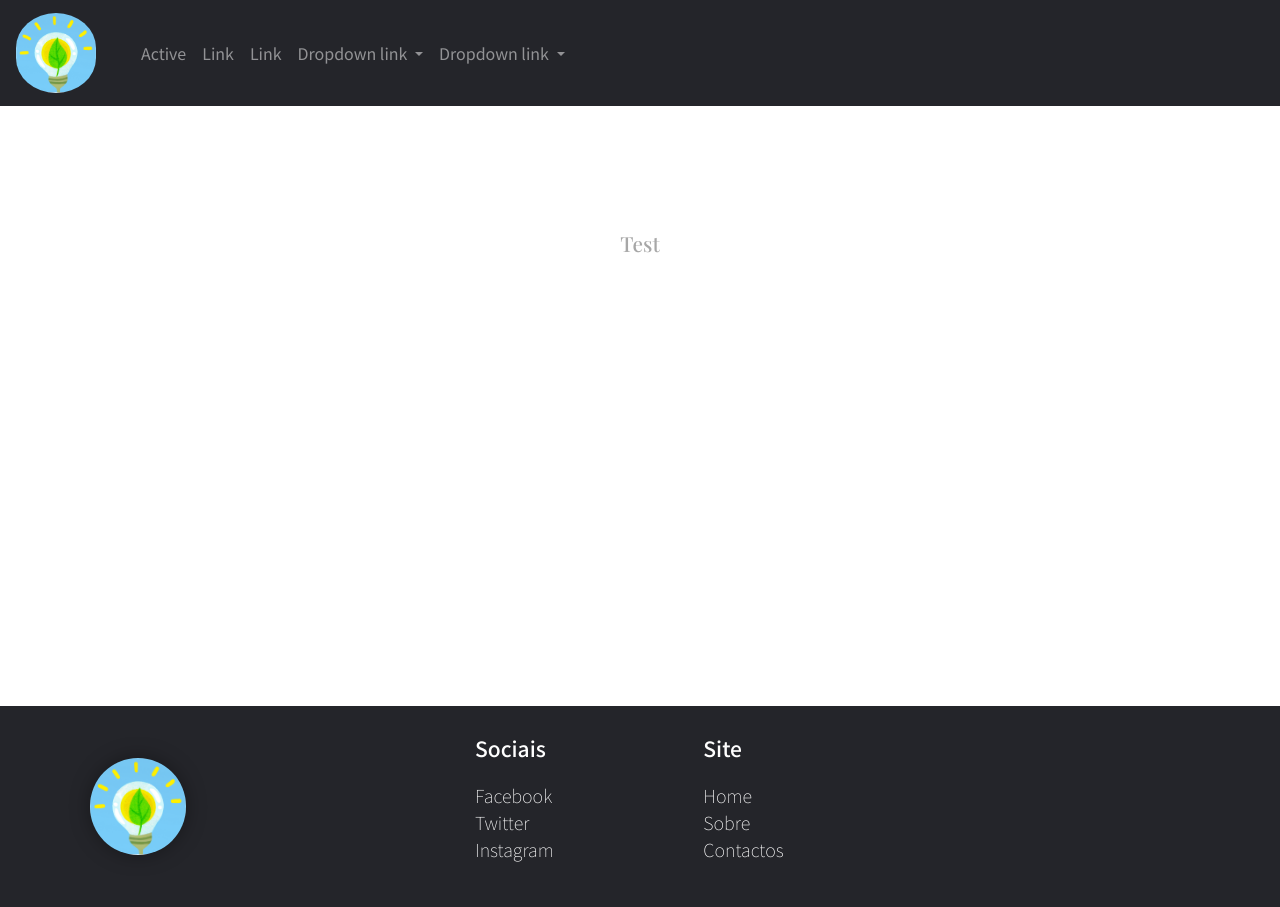
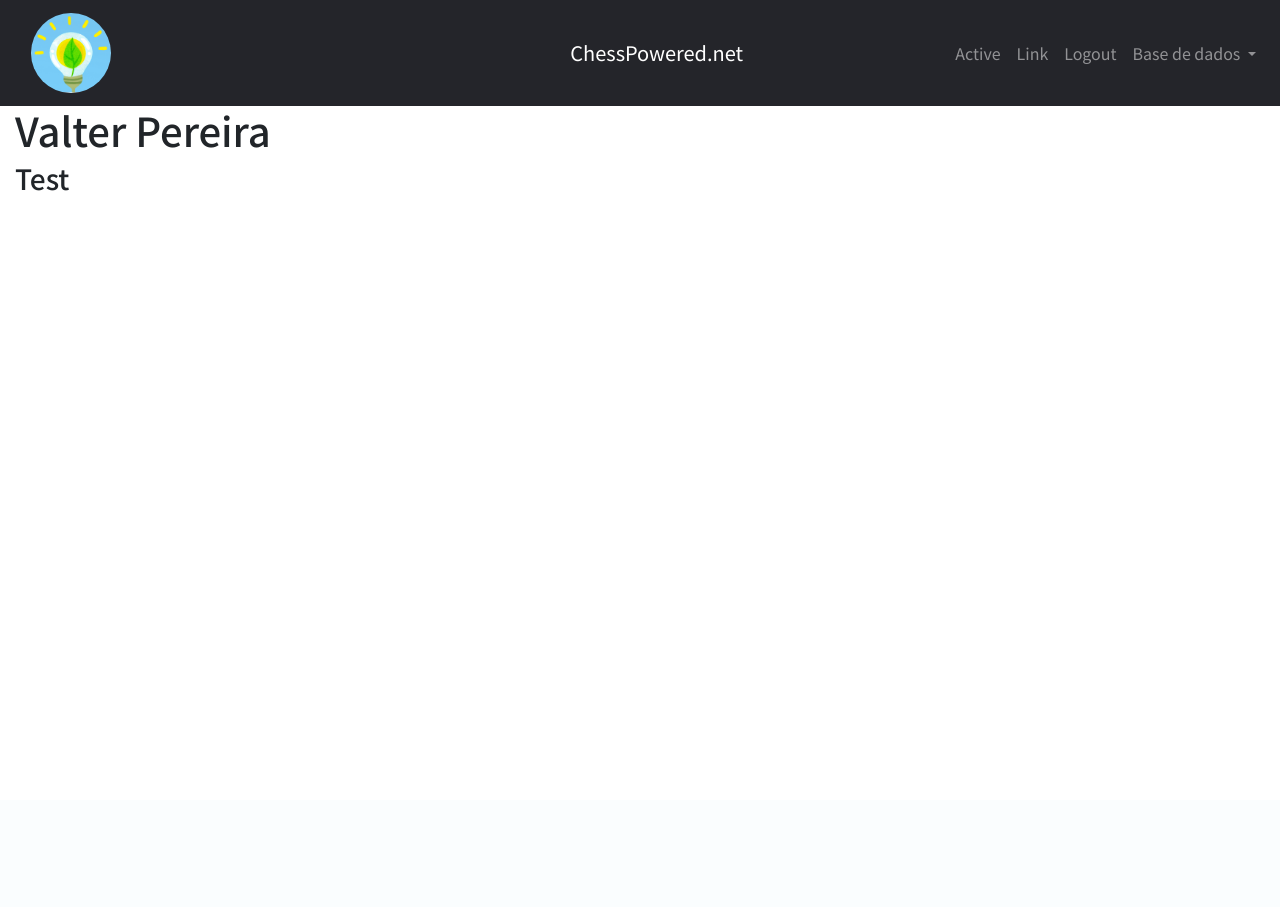
Before and after one commit to ThePenguin858/pap, a Django app: page / in a window 1280 px wide. After the commit the page ends 191 px from the top, so only its background shows below. Run offline with Django 3.2, Linux system fonts and the light colour scheme; a user stored in the database is signed in; some libraries are stand-ins or nearby versions.

Commit message:
Authentication logic in the navbar.

```diff
--- a/web_app/static/main.css
+++ b/web_app/static/main.css
@@ -7,10 +7,6 @@
     margin: 0;
 }
 
-body {
-    display: flex;
-    flex-direction: column;
-}
 
 .main__content {
     width: 100%;
@@ -767,3 +763,7 @@
 .content__btn:active {
     background: #0fa942;
 }
+
+.bg-grey {
+    background-color: #afafafa;
+}
--- a/web_app/templates/bases/base.html
+++ b/web_app/templates/bases/base.html
@@ -8,18 +8,16 @@
     <meta name="viewport" content="width=device-width, initial-scale=1">
     <meta charset="UTF-8">
     <link rel="stylesheet" href="{% static 'main.css' %}">
+    <link rel="stylesheet" href="{% static 'css/bootstrap.css' %}">
     {% block head %}{% endblock head %}
 </head>
 
     {% include 'bases/navbar.html' %}
+
+
 <body>
 
-    <main class="main__content">
-
     {% block content %}{% endblock content %}
-    </main>
 
 </body>
-
-    {% include 'bases/footer.html' %}
 </html>
--- a/web_app/templates/bases/footer.html
+++ b/web_app/templates/bases/footer.html
@@ -1,29 +1,94 @@
 {% load static %}
 
 <head>
-    <link rel="stylesheet" href="{% static 'pages/footer.css' %}" />
+    <link rel="stylesheet" href="{% static 'css/bootstrap.css' %}" />
     <link rel="stylesheet" href="{% static 'fonts/font-awesome/css/fontawesome.min.css' %}" />
 </head>
 
-<footer class="footer">
+<!-- Footer -->
+<footer class="page-footer font-small bg-dark pt-4">
 
-    <div class="inner_footer">
-        <div class="logo_container">
-            <img src="{% static 'images/logo.jpg' %}" alt="logo">
-        </div>
+  <!-- Footer Links -->
+  <div class="container-fluid text-center text-md-left">
 
-        <div class="footer_third">
-            <h1>Sociais</h1>
-            <a href="https://www.facebook.com" target="_blank">Facebook</a>
-            <a href="https://www.twitter.com" target="_blank">Twitter</a>
-            <a href="https://www.instagram.com" target="_blank">Instagram</a>
-        </div>
-        <div class="footer_third">
-            <h1>Site</h1>
-            <a href="{% url 'pages:home-view' %}" target="_blank">Home</a>
-            <a href="{% url 'pages:about-view' %}" target="_blank">Sobre</a>
-            <a href="{% url 'pages:contact-view' %}" target="_blank">Contactos</a>
-        </div>
+    <!-- Grid row -->
+    <div class="row">
+
+      <!-- Grid column -->
+      <div class="col-md-6 mt-md-0 mt-3">
+
+        <!-- Content -->
+        <h5 class="text-uppercase">Footer Content</h5>
+        <p>Here you can use rows and columns to organize your footer content.</p>
+
+      </div>
+      <!-- Grid column -->
+
+      <hr class="clearfix w-100 d-md-none pb-3">
+
+      <!-- Grid column -->
+      <div class="col-md-3 mb-md-0 mb-3">
+
+        <!-- Links -->
+        <h5 class="text-uppercase">Links</h5>
+
+        <ul class="list-unstyled">
+          <li>
+            <a href="#!">Link 1</a>
+          </li>
+          <li>
+            <a href="#!">Link 2</a>
+          </li>
+          <li>
+            <a href="#!">Link 3</a>
+          </li>
+          <li>
+            <a href="#!">Link 4</a>
+          </li>
+        </ul>
+
+      </div>
+      <!-- Grid column -->
+
+      <!-- Grid column -->
+      <div class="col-md-3 mb-md-0 mb-3">
+
+        <!-- Links -->
+        <h5 class="text-uppercase">Links</h5>
+
+        <ul class="list-unstyled">
+          <li>
+            <a href="#!">Link 1</a>
+          </li>
+          <li>
+            <a href="#!">Link 2</a>
+          </li>
+          <li>
+            <a href="#!">Link 3</a>
+          </li>
+          <li>
+            <a href="#!">Link 4</a>
+          </li>
+        </ul>
+
+      </div>
+      <!-- Grid column -->
+
     </div>
+    <!-- Grid row -->
+
+  </div>
+  <!-- Footer Links -->
+
+  <!-- Copyright -->
+  <div class="footer-copyright text-center py-3">© 2020 Copyright:
+    <a href="https://mdbootstrap.com/"> MDBootstrap.com</a>
+  </div>
+  <!-- Copyright -->
+
+<!-- Footer -->
+        <script src="https://code.jquery.com/jquery-3.2.1.slim.min.js" integrity="sha384-KJ3o2DKtIkvYIK3UENzmM7KCkRr/rE9/Qpg6aAZGJwFDMVNA/GpGFF93hXpG5KkN" crossorigin="anonymous"></script>
+        <script src="https://cdnjs.cloudflare.com/ajax/libs/popper.js/1.12.9/umd/popper.min.js" integrity="sha384-ApNbgh9B+Y1QKtv3Rn7W3mgPxhU9K/ScQsAP7hUibX39j7fakFPskvXusvfa0b4Q" crossorigin="anonymous"></script>
+        <script src="https://maxcdn.bootstrapcdn.com/bootstrap/4.0.0/js/bootstrap.min.js" integrity="sha384-JZR6Spejh4U02d8jOt6vLEHfe/JQGiRRSQQxSfFWpi1MquVdAyjUar5+76PVCmYl" crossorigin="anonymous"></script>
 
 </footer>
--- a/web_app/templates/bases/navbar.html
+++ b/web_app/templates/bases/navbar.html
@@ -8,21 +8,35 @@
 <header>
     <nav class="navbar navbar-expand-sm navbar-dark bg-dark">
 
-        <img class="logo navbar-brand" src="{% static 'images/logo.jpg' %}" alt="logo">
-        <div class="container">
-            <ul class="navbar-nav">
-                <li class="nav-item ">
+        <div class="container navbar-brand">
+            <img class="logo" src="{% static 'images/logo.jpg' %}" alt="logo">
+        </div>
+        <div class="mx-auto order-0">
+            <a class="navbar-brand mx-auto" href="#">ChessPowered.net</a>
+            <button class="navbar-toggler" type="button" data-toggle="collapse" data-target=".dual-collapse2">
+                <span class="navbar-toggler-icon"></span>
+            </button>
+        </div>
+        <div class="navbar-collapse collapse w-100 order-3 dual-collapse2">
+            <ul class="navbar-nav ml-auto">
+                <li class="nav-item ml-auto">
                     <a class="nav-link" href="#">Active</a>
                 </li>
                 <li class="nav-item">
                     <a class="nav-link" href="#">Link</a>
                 </li>
+                {% if not user.is_authenticated %}
                 <li class="nav-item">
-                    <a class="nav-link" href="#">Link</a>
+                    <a class="nav-link" href="{% url 'login' %}">Login</a>
+                </li>
+                {% endif %}
+                {% if user.is_authenticated %}
+                <li class="nav-item">
+                    <a class="nav-link" href="{% url 'logout' %}">Logout</a>
                 </li>
                 <li class="nav-item dropdown">
                     <a class="nav-link dropdown-toggle" href="#" id="navbarDropdownMenuLink" data-toggle="dropdown" aria-haspopup="true" aria-expanded="false">
-                        Dropdown link
+                        Base de dados
                     </a>
                     <div class="dropdown-menu" aria-labelledby="navbarDropdownMenuLink">
                         <a class="dropdown-item" href="#">Action</a>
@@ -30,18 +44,9 @@
                         <a class="dropdown-item" href="#">Something else here</a>
                     </div>
                 </li>
-                <li class="nav-item dropdown">
-                    <a class="nav-link dropdown-toggle" href="#" id="navbarDropdownMenuLink" data-toggle="dropdown" aria-haspopup="true" aria-expanded="false">
-                        Dropdown link
-                    </a>
-                    <div class="dropdown-menu" aria-labelledby="navbarDropdownMenuLink">
-                        <a class="dropdown-item" href="#">Action</a>
-                        <a class="dropdown-item" href="#">Another action</a>
-                        <a class="dropdown-item" href="#">Something else here</a>
-                    </div>
-                </li>
+                {% endif %}
 
-        </ul>
+            </ul>
         </div>
 
 
@@ -50,32 +55,4 @@
         <script src="https://maxcdn.bootstrapcdn.com/bootstrap/4.0.0/js/bootstrap.min.js" integrity="sha384-JZR6Spejh4U02d8jOt6vLEHfe/JQGiRRSQQxSfFWpi1MquVdAyjUar5+76PVCmYl" crossorigin="anonymous"></script>
 
     </nav>
-    <!-- <a href="{% url 'pages:home-view' %}"> -->
-        <!--     <img class="logo" src="{% static 'images/logo.jpg' %}" alt="logo"> -->
-        <!-- </a> -->
-    <!-- <nav class="nav_links"> -->
-        <!--     <ul> -->
-            <!--         <li><a href="{% url 'pages:home-view' %}">Home</a></li> -->
-            <!--         <li><a href="{% url 'pages:about-view' %}">Sobre nós</a></li> -->
-            <!--         <li><a href="{% url 'pages:projects-view' %}">Projetos</a></li> -->
-            <!--         {% if user.is_authenticated %} -->
-            <!--         <li class="dropdown"> -->
-                <!--             <a class="dropbtn" href="#">User</a> -->
-                <!--             <div class="dropdown-content"> -->
-                    <!--                 <a href="{% url 'logout' %}">Logout</a> -->
-                    <!--             </div> -->
-                <!--         </li> -->
-            <!--         <li class="dropdown"> -->
-                <!--             <a class="dropbtn" href="#">BaseDeDados</a> -->
-                <!--             <div class="dropdown-content"> -->
-                    <!--                 <a href="{% url 'database:create-client' %}">Criar Cliente</a> -->
-                    <!--                 <a href="{% url 'database:list-clients' %}">Listar Clientes</a> -->
-                    <!--                 <a href="{% url 'database:create-invoice' %}">Criar Fatura</a> -->
-                    <!--                 <a href="{% url 'database:list-invoices' %}">Listar Faturas</a> -->
-                    <!--             </div> -->
-                <!--         </li> -->
-            <!--         {% endif %} -->
-            <!--    </ul> -->
-        <!-- </nav> -->
-    <!-- <a class="cta" href="{% url 'pages:contact-view' %}"><button>Contacte-nos</button></a> -->
 </header>
--- a/web_app/templates/pages/index.html
+++ b/web_app/templates/pages/index.html
@@ -3,7 +3,7 @@
     <title>Valter Pereira</title>
 {% endblock head %}
     {% block content %}
-            <div>
+            <div class="container-fluid bg-lighten-5">
             <h1>Valter Pereira</h1>
             <h3>Test</h3>
             </div>
```
Also changed, not shown: web_app/db.sqlite3, 2 other files.
